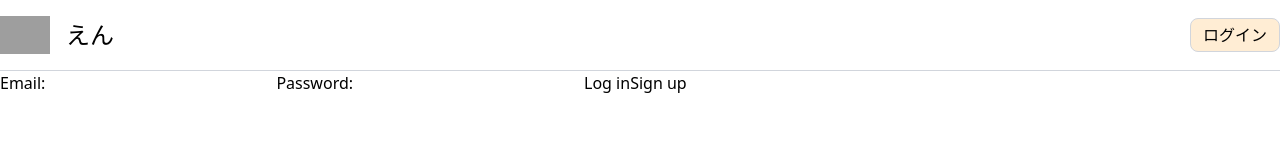
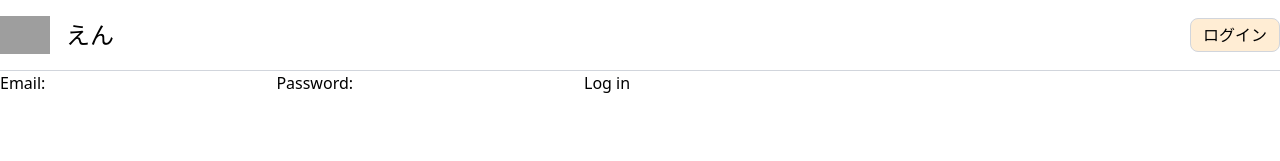
Before and after one commit to Shunsuke0205/inspirit-for-supporter, a Next.js app: page /login in a window 1280 px wide. Shown: the top 161 px of the page. Built offline with nearby package versions, Linux system fonts and the light colour scheme; no server answers; grey boxes are pictures that could not be loaded.

Commit message:
rm: signup button

```diff
--- a/src/app/login/page.tsx
+++ b/src/app/login/page.tsx
@@ -1,4 +1,4 @@
-import { login, signup } from './actions'
+import { login } from './actions'
 
 export default function LoginPage() {
   return (
@@ -8,7 +8,6 @@
       <label htmlFor="password">Password:</label>
       <input id="password" name="password" type="password" required />
       <button formAction={login}>Log in</button>
-      <button formAction={signup}>Sign up</button>
     </form>
   )
 }
```
